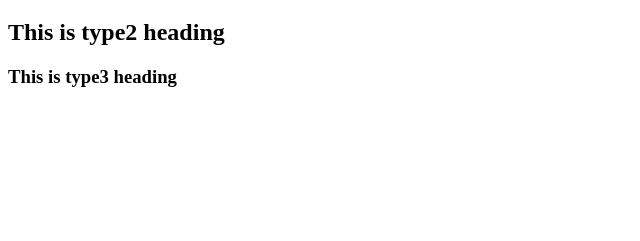
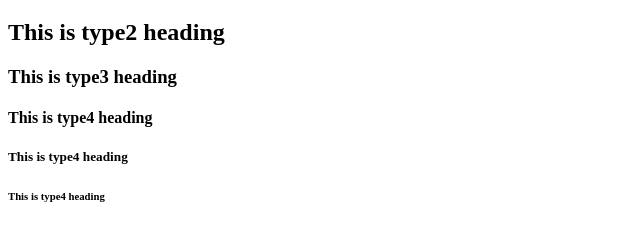
Before and after one commit to Jaswanth2222/first_repo, a plain HTML site: page index.html in a window 1280 px wide. Shown: the part 61-302 px from the top of the page, without its empty margins (0-640 px from the left). Drawn offline with Linux system fonts and the light colour scheme.

Commit message:
added all heading tags

```diff
--- a/index.html
+++ b/index.html
@@ -10,5 +10,8 @@
     <h1>My name is Jaswanth</h1>
     <h2>This is type2 heading</h2>
     <h3>This is type3 heading</h3>
+    <h4>This is type4 heading</h4>
+    <h5>This is type4 heading</h5>
+    <h6>This is type4 heading</h6>
 </body>
 </html>
```
